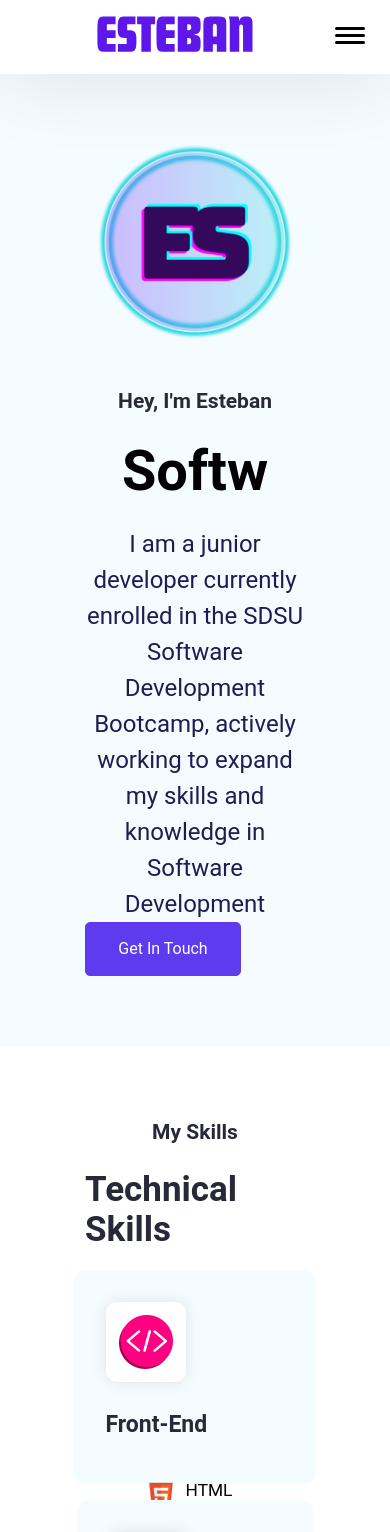
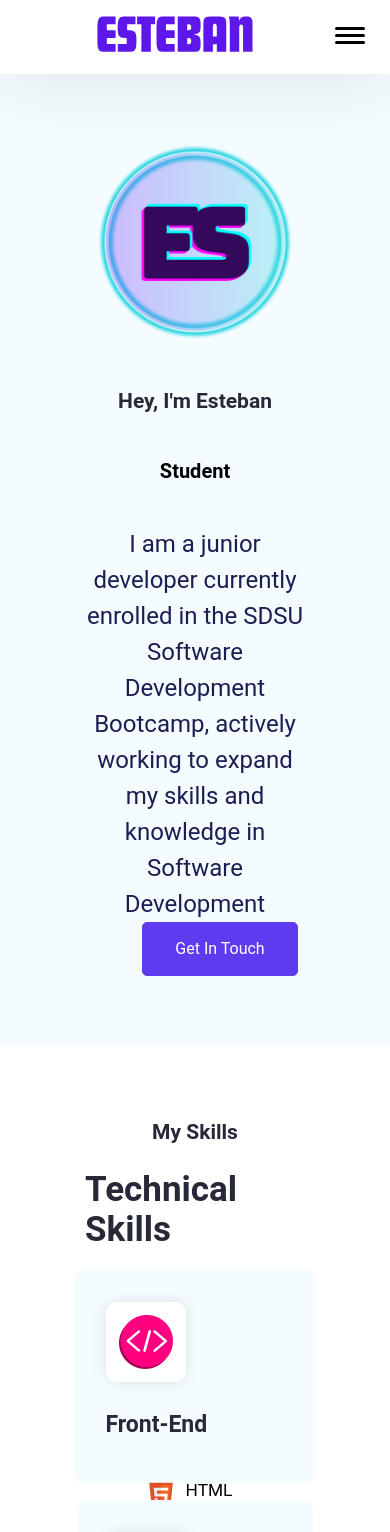
Before and after one commit to estebansep1/Personal-Portfolio, a React (Create React App) app: page / in a window 390 px wide. Shown: the top 1532 px of the page. Built offline with nearby package versions, Linux system fonts and the light colour scheme.

Commit message:
added responsive design

```diff
--- a/src/App.css
+++ b/src/App.css
@@ -784,4 +784,15 @@ h2 {
   }
 }
 
+@media only screen and (max-width: 600px) {
+  .hero--section-title {
+    font-size: 20px;
+  }
+
+  .btn-primary{
+    align-items: center;
+    justify-content: center;
+    margin-left: 57px;
+  }
+}
 /* Responsive Screens Ends*/
--- a/src/Components/AboutMe.jsx
+++ b/src/Components/AboutMe.jsx
@@ -9,7 +9,7 @@ export default function AboutMe() {
                     <div className="hero--section--content">
                         <p className="section--title">About</p>
                         <h1 className="skills--section--heading">About Me</h1>
-                        <p className="hero--section-description">Hello, I'm Esteban, and I'm currently a student at San Diego State's Software Development Bootcamp. I'm passionate about coding and dedicated to learning and growing in the world of software development.</p>
+                        <p className="hero--section-description">Hello, I'm Esteban, and I'm currently a student at San Diego State's Software Development Bootcamp. I'm passionate about coding, dedicated to learning, and growing in the world of software development.</p>
                         <p className="hero--section-description">During my journey, I'm acquiring skills in areas like Front-end and Back-End technologies. I'm excited to combine my education with real-world experience and build amazing projects. Feel free to reach out to connect, collaborate, or just chat about technology!</p>
                     </div>
                 </div>
--- a/src/Components/Hero.jsx
+++ b/src/Components/Hero.jsx
@@ -4,7 +4,7 @@ import Typed from 'typed.js';
 export default function HeroSection() {
   useEffect(() => {
     const typed = new Typed('.hero--section-title', {
-      strings: ['Full Stack Developer', 'Software Devloper', 'Student'],
+      strings: [ 'Software Devloper', 'Student'],
       typeSpeed: 100,
       backSpeed: 100,
       backDelay: 1000,
@@ -23,7 +23,7 @@ export default function HeroSection() {
         <div className="hero--section--content">
           <p className="section--title">Hey, I'm Esteban</p>
           <h1 className="hero--section-title">
-            <span className="hero--section-title--color">Full Stack</span> <br />
+            <span className="hero--section-title--color">Software</span> <br />
             Developer
           </h1>
           <p className="hero--section-description">
--- a/src/Components/Portfolio.jsx
+++ b/src/Components/Portfolio.jsx
@@ -34,7 +34,7 @@ export default function MyPortfolio() {
       {data?.portfolio?.map((item, index) => (
   <div key={index} className="portfolio--section--card">
     <div className="portfolio--section--img">
-      <img src={item.src} alt="Placeholder" />
+      <img src={item.src} alt="Project IMG" />
     </div>
     <div className="portfolio--section--card--content">
       <div>
```
